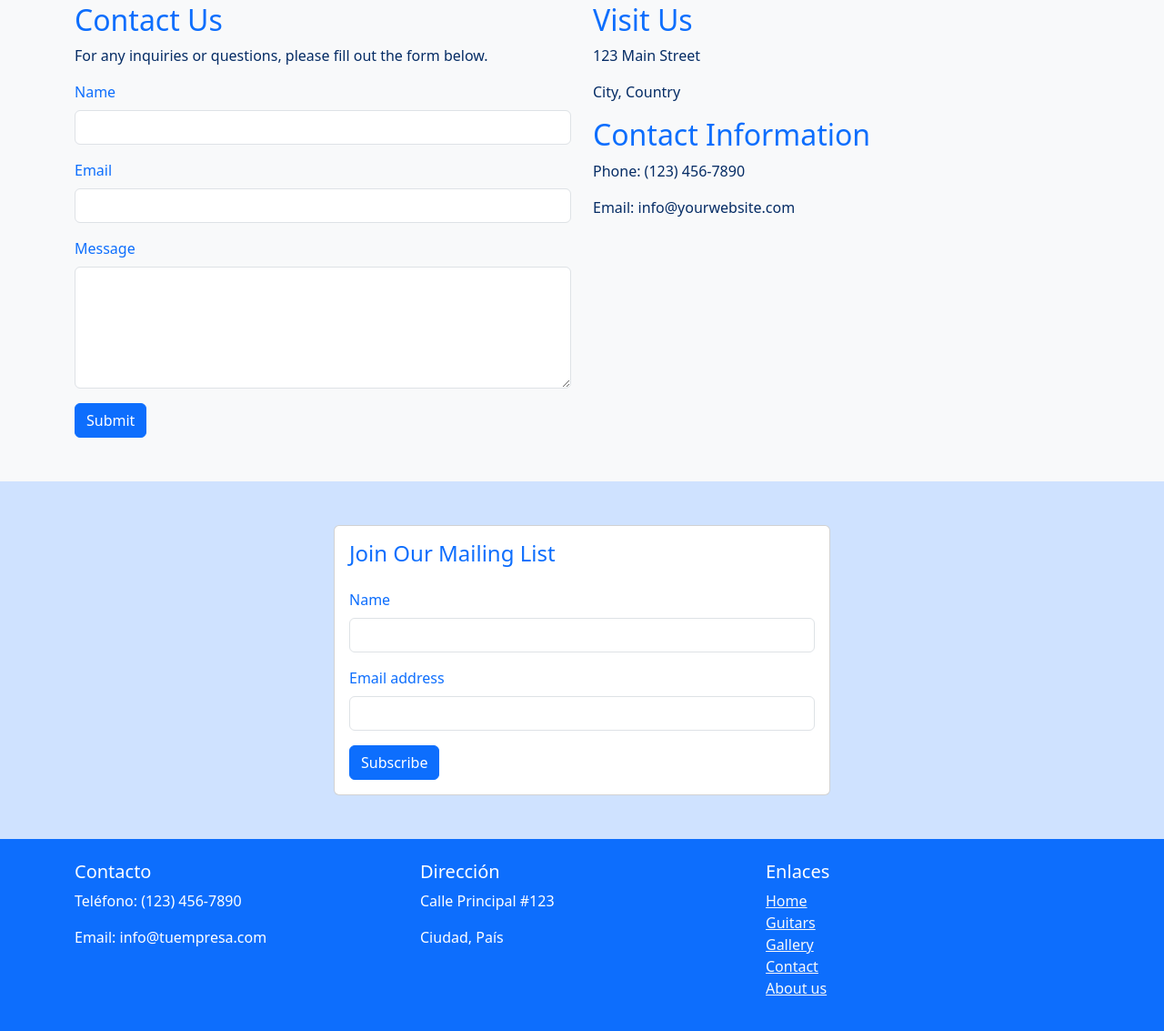
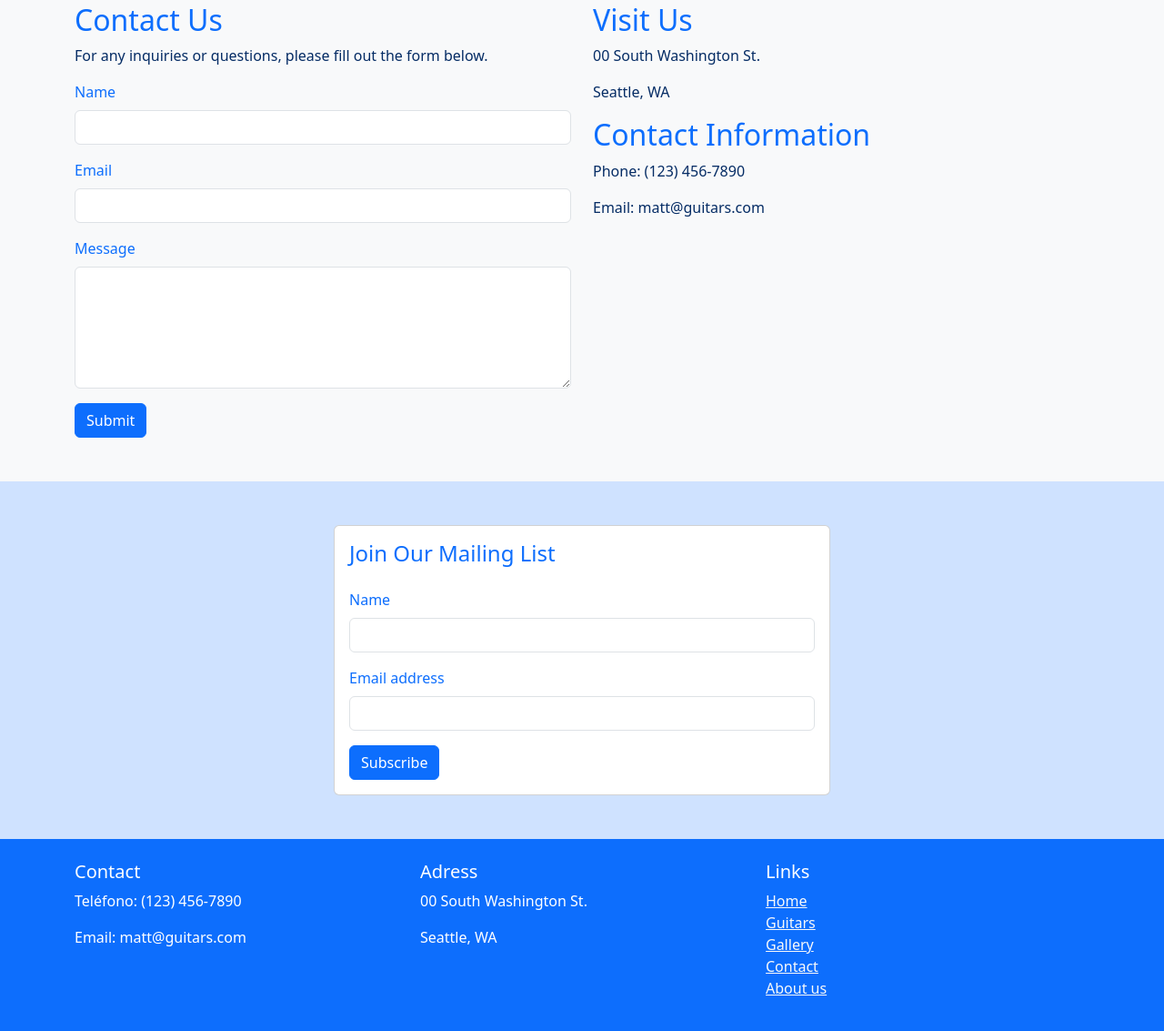
Before and after one commit to facundoamerio/proyecto-coderhouse, a plain HTML site: page pages/contact.html in a window 1280 px wide. Shown: the part 319-1452 px from the top of the page at 91% size. Drawn offline with nearby package versions, Linux system fonts and the light colour scheme.

Commit message:
proyecto final Amerio 3.0

```diff
--- a/pages/contact.html
+++ b/pages/contact.html
@@ -74,11 +74,11 @@
                     </div>
                     <div class="col-md-6">
                         <h2 class="text-primary">Visit Us</h2>
-                        <p class="text-primary-emphasis">123 Main Street</p>
-                        <p class="text-primary-emphasis">City, Country</p>
+                        <p class="text-primary-emphasis">00 South Washington St.</p>
+                        <p class="text-primary-emphasis">Seattle, WA</p>
                         <h2 class="text-primary">Contact Information</h2>
                         <p class="text-primary-emphasis">Phone: (123) 456-7890</p>
-                        <p class="text-primary-emphasis">Email: info@yourwebsite.com</p>
+                        <p class="text-primary-emphasis">Email: matt@guitars.com</p>
                     </div>
                 </div>
             </div>
@@ -113,17 +113,17 @@
       <div class="container">
           <div class="row">
               <div class="col-md-4">
-                  <h5>Contacto</h5>
+                  <h5>Contact</h5>
                   <p>Teléfono: (123) 456-7890</p>
-                  <p>Email: info@tuempresa.com</p>
+                  <p>Email: matt@guitars.com</p>
               </div>
               <div class="col-md-4">
-                  <h5>Dirección</h5>
-                  <p>Calle Principal #123</p>
-                  <p>Ciudad, País</p>
+                  <h5>Adress</h5>
+                  <p>00 South Washington St.</p>
+                  <p>Seattle, WA</p>
               </div>
               <div class="col-md-4">
-                  <h5>Enlaces</h5>
+                  <h5>Links</h5>
                   <ul class="list-unstyled">
                       <li><a href="../index.html" class="text-light">Home</a></li>
                       <li><a href="../pages/guitars.html" class="text-light">Guitars</a></li>
```
Also changed, not shown: index.html (+6 -6 lines), pages/About-us.html (+6 -6 lines), pages/gallery.html (+6 -6 lines), pages/guitars.html (+5 -5 lines).
